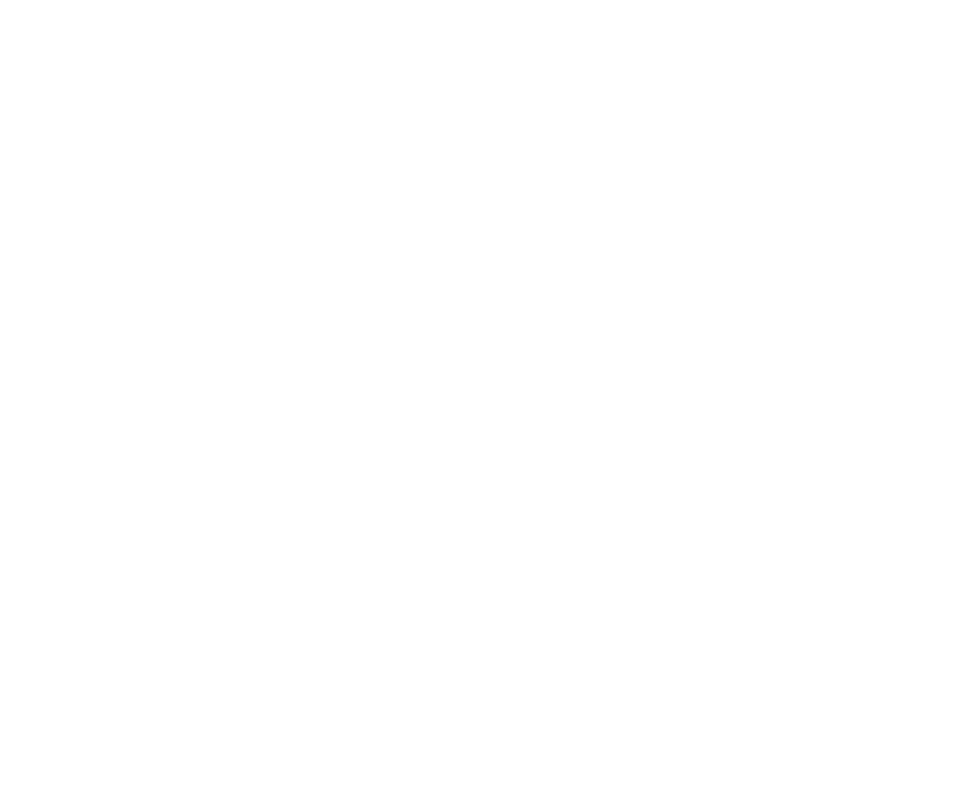
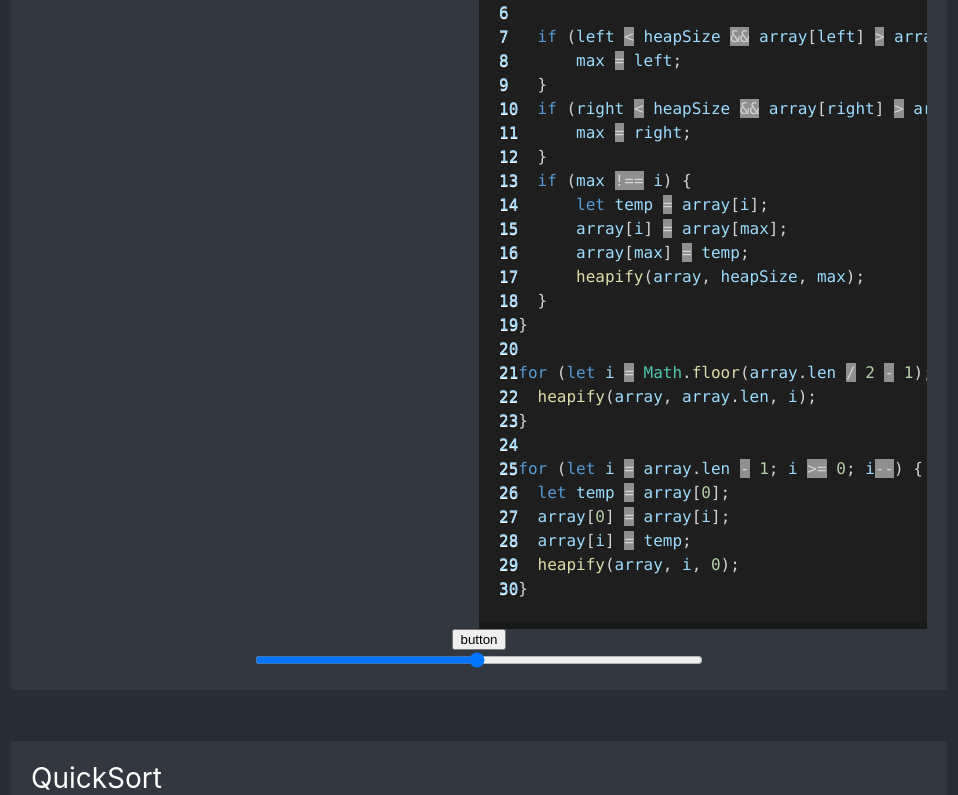
Before and after one commit to TuckerWhitaker/AlgorithmVisualizer, a React (Create React App) app in the folder client/: page /SortingAlgorithms in a window 1280 px wide. Shown: the part 1925-2720 px from the top of the page, without its empty margins (161-1119 px from the left). Before the commit the page ends 1443 px from the top, so only its background shows below. Built offline with nearby package versions, Linux system fonts and the light colour scheme.

Commit message:
QuickSort Heapsort

```diff
--- a/client/src/components/SortingAlgorithms.jsx
+++ b/client/src/components/SortingAlgorithms.jsx
@@ -149,7 +149,6 @@ function SortingAlgorithms() {
 						const bar1 = document.getElementById(`1BarArray${barIndex1}`);
 						const bar2 = document.getElementById(`1BarArray${barIndex2}`);
 
-						// calculate the actual distance between the bars
 						const rect1 = bar1.getBoundingClientRect();
 						const rect2 = bar2.getBoundingClientRect();
 						const distance = Math.abs(rect1.left - rect2.left);
@@ -246,6 +245,259 @@ function SortingAlgorithms() {
 					selectionSortHelper(0);
 				}}
 			></SortAlgoVis>
+			<SortAlgoVis
+				VisID={2}
+				Title="HeapSort"
+				Description="Heap Sort Algorithm"
+				codeBlock={`
+function heapify(array, heapSize, i) {
+	let max = i;
+	let left = 2 * i + 1;
+	let right = 2 * i + 2;
+
+	if (left < heapSize && array[left] > array[max]) {
+		max = left;
+	}
+	if (right < heapSize && array[right] > array[max]) {
+		max = right;
+	}
+	if (max !== i) {
+		let temp = array[i];
+		array[i] = array[max];
+		array[max] = temp;
+		heapify(array, heapSize, max);
+	}
+}
+
+for (let i = Math.floor(array.len / 2 - 1); i >= 0; i--) {
+	heapify(array, array.len, i);
+}
+
+for (let i = array.len - 1; i >= 0; i--) {
+	let temp = array[0];
+	array[0] = array[i];
+	array[i] = temp;
+	heapify(array, i, 0);
+}`}
+				Sort={async function heapSort(
+					barArray,
+					setBarArray,
+					highlightCode,
+					DelaySlider
+				) {
+					let array = [...barArray];
+					const arrayLen = array.length;
+
+					function changeBarColors(barIndex, newColor, oldColor) {
+						const currentBar = document.getElementById(`2BarArray${barIndex}`);
+						if (currentBar) currentBar.style.backgroundColor = newColor;
+						const maxBar = document.getElementById(`2BarArray0`);
+						if (maxBar) maxBar.style.backgroundColor = oldColor;
+					}
+
+					async function startSwapAnimation(barIndex1, barIndex2) {
+						const bar1 = document.getElementById(`2BarArray${barIndex1}`);
+						const bar2 = document.getElementById(`2BarArray${barIndex2}`);
+
+						const rect1 = bar1.getBoundingClientRect();
+						const rect2 = bar2.getBoundingClientRect();
+						const distance = Math.abs(rect1.left - rect2.left);
+
+						bar1.style.transitionDuration = "0ms";
+						bar2.style.transitionDuration = "0ms";
+						if (barIndex1 < barIndex2) {
+							bar1.style.transform = `translateX(${distance}px)`;
+							bar2.style.transform = `translateX(-${distance}px)`;
+						} else {
+							bar1.style.transform = `translateX(-${distance}px)`;
+							bar2.style.transform = `translateX(${distance}px)`;
+						}
+						bar1.style.transitionDuration = "0.4s";
+						bar2.style.transitionDuration = "0.4s";
+
+						await Delay(100);
+
+						bar1.style.transform = "";
+						bar2.style.transform = "";
+					}
+
+					async function heapify(heapSize, i) {
+						let max = i;
+						let left = 2 * i + 1;
+						let right = 2 * i + 2;
+
+						if (left < heapSize && array[left] > array[max]) {
+							max = left;
+						}
+
+						if (right < heapSize && array[right] > array[max]) {
+							max = right;
+						}
+
+						if (max !== i) {
+							await startSwapAnimation(i, max);
+							let temp = array[i];
+							array[i] = array[max];
+							array[max] = temp;
+							setBarArray([...array]);
+							await heapify(heapSize, max);
+						}
+					}
+
+					for (let i = Math.floor(arrayLen / 2 - 1); i >= 0; i--) {
+						changeBarColors(i, "rgb(0,255,0)", "rgb(84, 84, 228)");
+						await heapify(arrayLen, i);
+					}
+
+					for (let i = arrayLen - 1; i >= 0; i--) {
+						changeBarColors(i, "rgb(255,0,0)", "rgb(84, 84, 228)");
+						await startSwapAnimation(0, i);
+						let temp = array[0];
+						array[0] = array[i];
+						array[i] = temp;
+						setBarArray([...array]);
+						await heapify(i, 0);
+					}
+
+					console.log("Sorting done.");
+				}}
+			></SortAlgoVis>
+			<SortAlgoVis
+				VisID={3}
+				Title="QuickSort"
+				Description="Quick Sort Algorithm"
+				codeBlock={` function quickSort(array, start, end) {
+ 	if (start < end) {
+ 		let pivotIndex = partition(array, start, end);
+
+ 		quickSort(array, start, pivotIndex - 1);
+ 		quickSort(array, pivotIndex + 1, end);
+ 	}
+ }
+
+ function partition(array, start, end) {
+ 	let pivotValue = array[end];
+ 	let pivotIndex = start;
+
+ 	for (let i = start; i < end; i++) {
+ 		if (array[i] < pivotValue) {
+ 			[array[i], array[pivotIndex]] = [array[pivotIndex], array[i]];
+ 			pivotIndex++;
+ 		}
+ 	}
+
+ 	[array[pivotIndex], array[end]] = [array[end], array[pivotIndex]];
+ 	return pivotIndex;
+ }
+
+ quickSort(array, 0, array.len - 1);`}
+				Sort={async function quickSort(
+					barArray,
+					setBarArray,
+					highlightCode,
+					DelaySlider
+				) {
+					let highlightedBarIndex = 0;
+					const delayTime = 50;
+					const array = [...barArray];
+					const arrayLen = array.length;
+
+					function changeBarColors(barIndex, newColor, oldColor) {
+						const currentBar = document.getElementById(`3BarArray${barIndex}`);
+						const highlightedBar = document.getElementById(
+							`3BarArray${highlightedBarIndex}`
+						);
+
+						currentBar.style.backgroundColor = newColor;
+						highlightedBar.style.backgroundColor = oldColor;
+
+						highlightedBarIndex = barIndex;
+					}
+
+					async function startSwapAnimation(barIndex1, barIndex2) {
+						const bar1 = document.getElementById(`3BarArray${barIndex1}`);
+						const bar2 = document.getElementById(`3BarArray${barIndex2}`);
+
+						const rect1 = bar1.getBoundingClientRect();
+						const rect2 = bar2.getBoundingClientRect();
+						const distance = Math.abs(rect1.left - rect2.left);
+
+						bar1.style.transitionDuration = "0ms";
+						bar2.style.transitionDuration = "0ms";
+						if (barIndex1 < barIndex2) {
+							bar1.style.transform = `translateX(${distance}px)`;
+							bar2.style.transform = `translateX(-${distance}px)`;
+						} else {
+							bar1.style.transform = `translateX(-${distance}px)`;
+							bar2.style.transform = `translateX(${distance}px)`;
+						}
+						bar1.style.transitionDuration = "0.4s";
+						bar2.style.transitionDuration = "0.4s";
+
+						await Delay(100);
+
+						bar1.style.transform = "";
+						bar2.style.transform = "";
+					}
+
+					async function quickSortHelper(start, end) {
+						if (start < end) {
+							let pivotIndex = await partitionHelper(start, end);
+							document.getElementById(
+								`3BarArray${pivotIndex}`
+							).style.backgroundColor = "rgb(200, 200, 0)";
+							//await Delay(DelaySlider);
+							await quickSortHelper(start, pivotIndex - 1);
+							await quickSortHelper(pivotIndex + 1, end);
+							document.getElementById(
+								`3BarArray${pivotIndex}`
+							).style.backgroundColor = "rgb(84, 84, 228)";
+						}
+					}
+
+					async function partitionHelper(start, end) {
+						let pivotValue = array[end];
+						let pivotIndex = start;
+
+						for (let i = start; i < end; i++) {
+							changeBarColors(i, "rgb(0,255,0)", "rgb(84, 84, 228)");
+
+							highlightCode(1);
+							await Delay(DelaySlider);
+
+							if (array[i] < pivotValue) {
+								await startSwapAnimation(i, pivotIndex);
+								await Delay(DelaySlider);
+								[array[i], array[pivotIndex]] = [array[pivotIndex], array[i]];
+								pivotIndex++;
+								setBarArray([...array]);
+
+								highlightCode(2);
+								await Delay(DelaySlider);
+							}
+
+							highlightCode(3);
+							await Delay(DelaySlider);
+						}
+
+						await startSwapAnimation(pivotIndex, end);
+						[array[pivotIndex], array[end]] = [array[end], array[pivotIndex]];
+
+						highlightCode(4);
+						await Delay(DelaySlider);
+
+						setBarArray([...array]);
+						highlightCode(5);
+						await Delay(DelaySlider);
+
+						return pivotIndex;
+					}
+
+					highlightCode(0);
+					await Delay(DelaySlider);
+					quickSortHelper(0, arrayLen - 1);
+				}}
+			></SortAlgoVis>
 		</div>
 	);
 }
```
